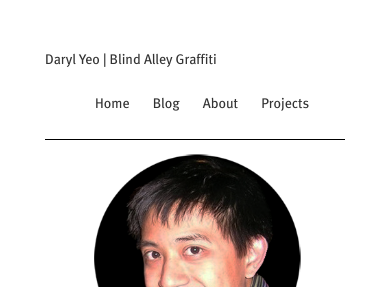
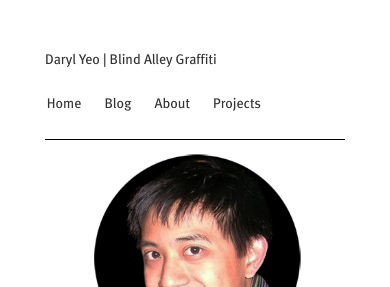
Before and after one commit to aacyun/jianxioy.github.com, a Jekyll site: the page built from index.html, in a window 390 px wide. Shown: the top 287 px of the page. Built offline with Jekyll 4.4.1, drawn with Linux system fonts in a browser that asks for light colours; Markdown is read by kramdown in place of the engine named in the settings.

Commit message:
Trying phone.

```diff
--- a/static/css/layout.css
+++ b/static/css/layout.css
@@ -191,7 +191,7 @@ h6 {
 		}
 		#nav-primary ul {
    			position: relative;
-   			float: left;
+   			right: 4px;
    			top: 5px;
 			bottom: 39px;
 			margin-bottom: 30px;
```
